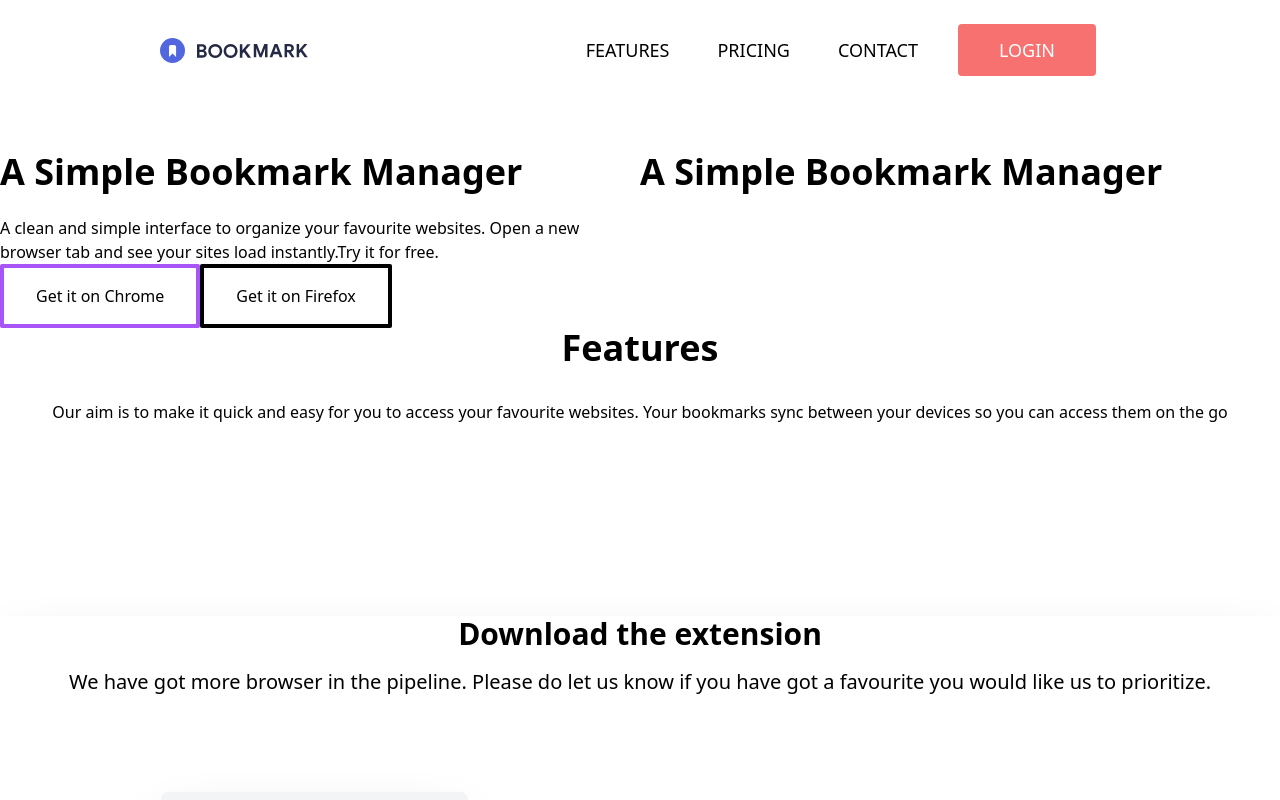
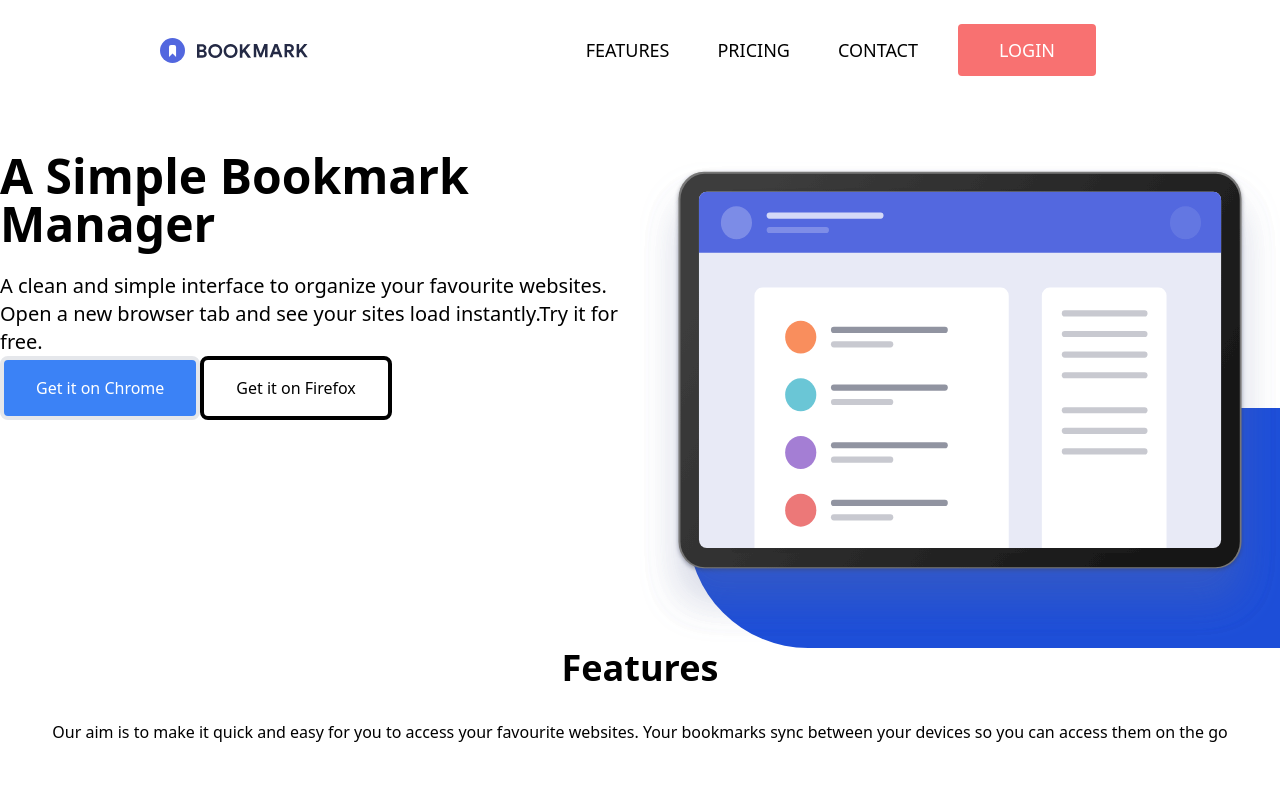
Before and after one commit to joelmatiasduran/landing-tmia, a Next.js app: page / in a window 1280 px wide. Shown: the top 800 px of the page. Built offline with nearby package versions, Linux system fonts and the light colour scheme.

Commit message:
Hero images

```diff
--- a/components/Grid/Card.tsx
+++ b/components/Grid/Card.tsx
@@ -30,7 +30,7 @@ const Card: React.FC<CardProps> = ({
           </div>
           <div className="mt-12 flex flex-col">
             <Image src={Lines} alt="Lines" width="120" height="5" />
-            <button className="mt-12 px-8 py-4 bg-blue-600 rounded-lg text-lg text-white">
+            <button className="mt-12 px-8 py-4 bg-blue-600 hover:bg-white border-4 border-transparent hover:border-blue-600 rounded-lg text-lg text-white hover:text-blue-600 duration-300">
               Add & Install Extension
             </button>
           </div>
--- a/components/Hero.tsx
+++ b/components/Hero.tsx
@@ -1,32 +1,38 @@
-import React from "react";
-
+import Image from "next/image";
+import HeroImage from "../public/images/illustration-hero.svg";
 // interface HeroProps {
 
 // }
-
 const Hero: React.FC = ({}) => {
   return (
     <>
       <div className="flex flex-col items-center justify-center pt-14">
-        <div className="flex flex-row w-full">
+        <div className="flex flex-row">
           <div className="w-1/2">
-            <h1 className="text-4xl font-bold">A Simple Bookmark Manager</h1>
-            <p className="mt-6">
+            <h1 className="text-5xl font-bold">A Simple Bookmark Manager</h1>
+            <p className="text-xl mt-6">
               A clean and simple interface to organize your favourite websites.
               Open a new browser tab and see your sites load instantly.Try it
               for free.
             </p>
             <div>
-              <button className="border-4 border-purple-500 px-8 py-4 rounded-sm">
+              <button className="border-4 text-white bg-blue-500 px-8 py-4 rounded-lg">
                 Get it on Chrome
               </button>
-              <button className="border-4 border-black px-8 py-4 rounded-sm">
+              <button className="border-4 border-black px-8 py-4 rounded-lg">
                 Get it on Firefox
               </button>
             </div>
           </div>
           <div className="w-1/2">
-            <h1 className="text-4xl font-bold">A Simple Bookmark Manager</h1>
+            <div className="w-full relative flex flex-col-reverse mt-64">
+              <div className="absolute">
+                <Image src={HeroImage} alt="" width="800" height="600" />
+              </div>
+              <div className="ml-12">
+                <div className="bg-blue-700 h-60 flex-grow rounded-l-b-full rounded-l-full "></div>
+              </div>
+            </div>
           </div>
         </div>
       </div>
```
